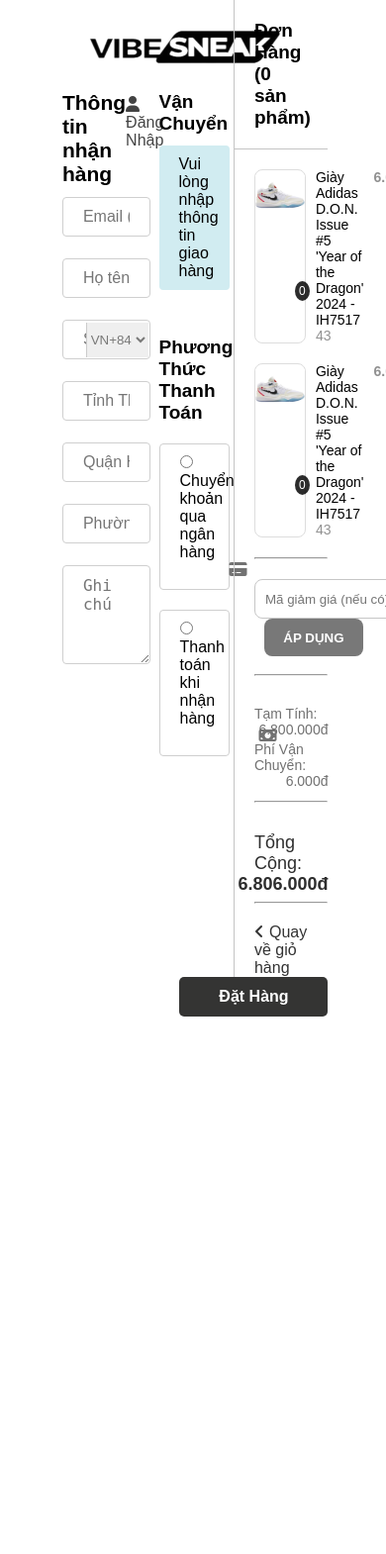
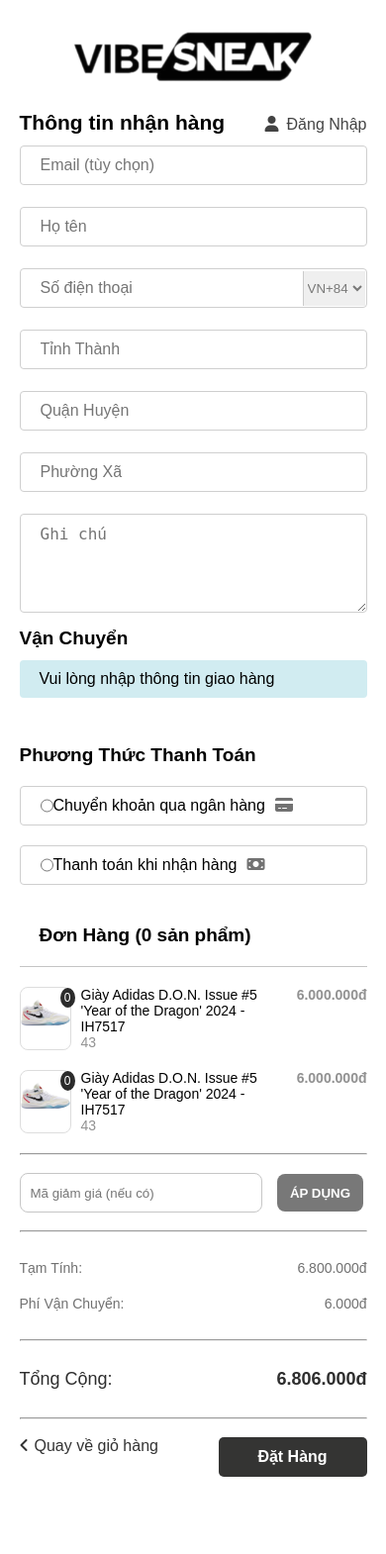
Before and after one commit to HSondev74/website-ban-giay, a PHP site: page /BanGiay/pages/Payment.html in a window 390 px wide. Shown: the whole page at 99% size. Before the commit the page ends 1027 px from the top, so only its background shows below. Run offline with PHP 8.4, Linux system fonts and the light colour scheme.

Commit message:
xong repon trang thanh toan

```diff
--- a/css/Payment.css
+++ b/css/Payment.css
@@ -238,3 +238,81 @@
 .return-to-cart > button:hover {
     background-color: black;
 }
+
+@media screen and (max-width: 900px) {
+    .page-payment {
+        display: block;
+        width: 90%;
+    }
+    .column-left-pay {
+        margin: 0 auto;
+        width: 100%;
+        /* background-color: #b10b0b; */
+    }
+    .column-right-pay {
+        width: 95%;
+        margin: 0 auto;
+        border: none;
+        margin-bottom: 100px;
+    }
+    .discount-pay > input {
+        width: 76%;
+    }
+    .discount-pay > button {
+        width: 21%;
+    }
+    .atm > i,
+    .cod > i {
+        display: none;
+    }
+    .center-img > img {
+        width: 250px;
+        height: 60px;
+    }
+}
+
+@media screen and (max-width: 450px) {
+    .in4-payment {
+        display: block;
+    }
+    .receiving-in4 {
+        width: 100%;
+    }
+    .shipping-in4 {
+        width: 100%;
+    }
+    .atm,
+    .cod {
+        display: flex;
+    }
+    .atm > i,
+    .cod > i {
+        display: block;
+        margin-left: 10px !important;
+    }
+    .discount-pay > input {
+        width: 70%;
+    }
+    .discount-pay > button {
+        width: 25%;
+    }
+    .column-right-pay {
+        width: 100%;
+    }
+    .box-prd-pay {
+        margin: 20px 0px;
+    }
+    .hr {
+        margin: 0px 0px;
+    }
+    .discount-pay,
+    .provisional-fee,
+    .total-payment,
+    .return-to-cart {
+        margin: 18px 0px 0px 0px;
+    }
+    .center-img > img {
+        width: 250px;
+        height: 60px;
+    }
+}
```
